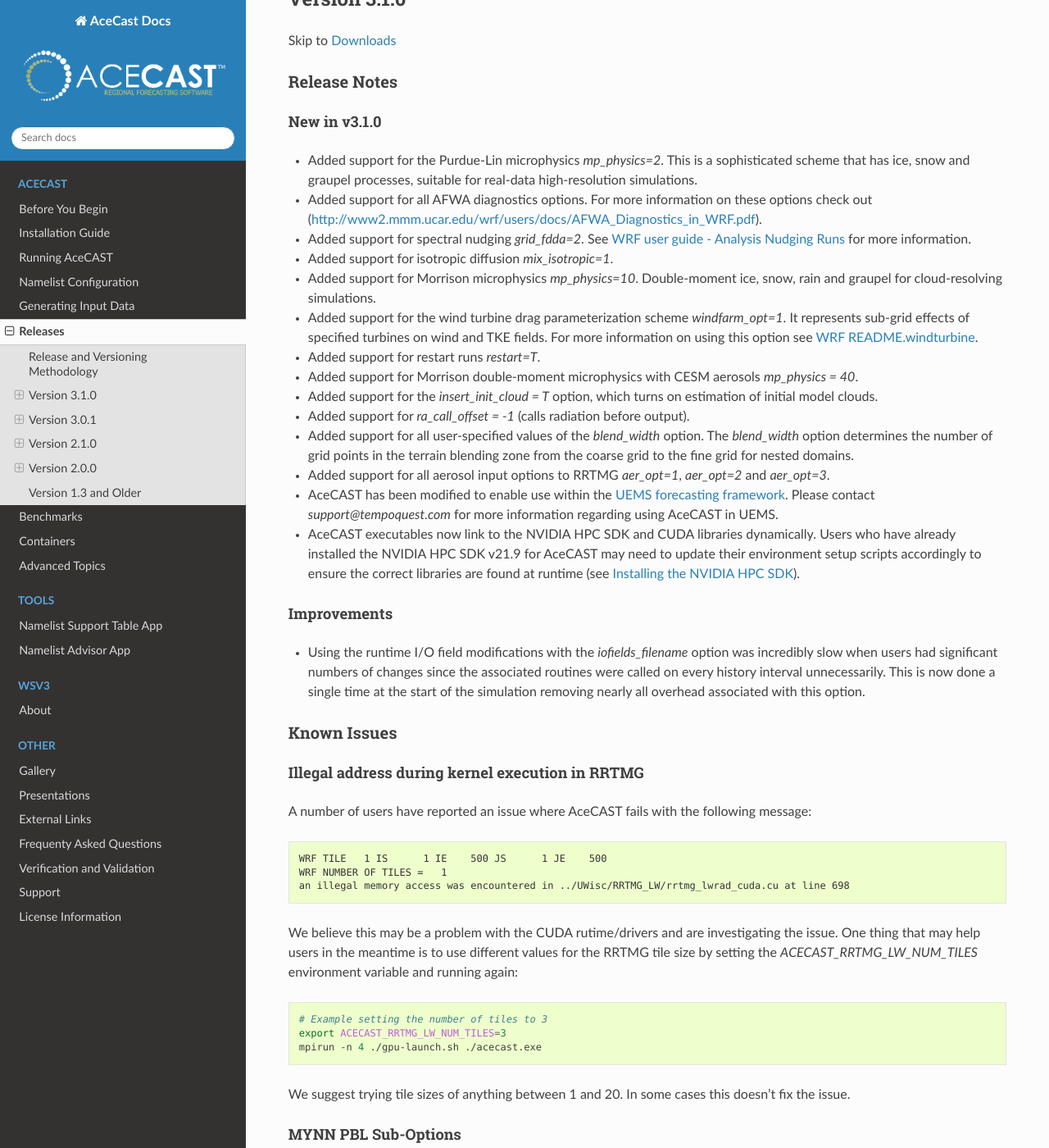
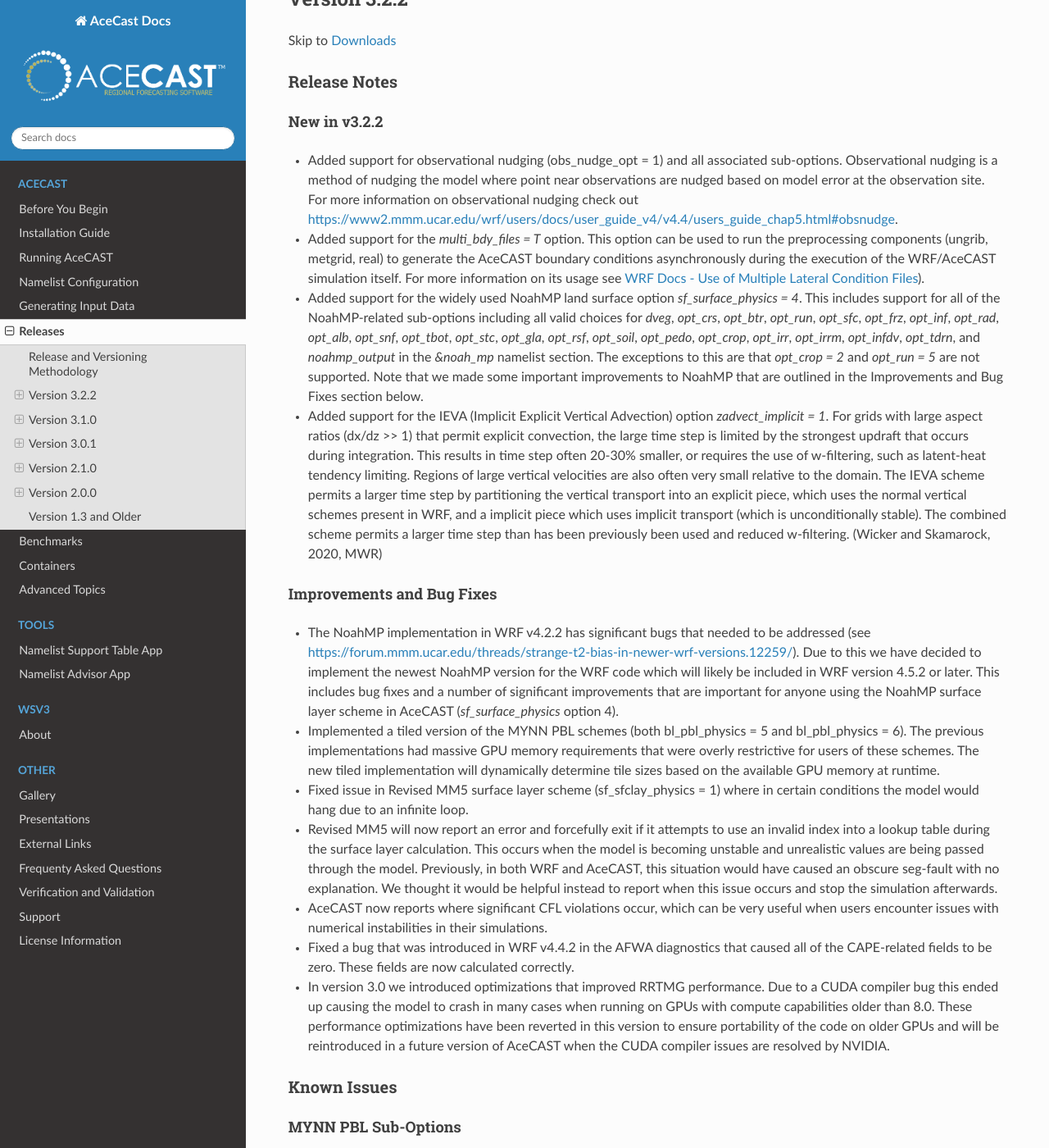
Before and after one commit to TempoQuestInc/AceCAST-Docs, a Sphinx documentation site: the page built from source/Releases.rst, in a window 1280 px wide and 1400 px high, scrolled down 695 px. Shown: the whole window at 82% size. Built offline with Sphinx 7.4.7 and the Read the Docs theme 2.0.0, drawn with Linux system fonts in a browser that asks for light colours; some of the changed text lies outside the part shown.

Commit message:
updates for v3.2.2

```diff
--- a/source/Releases.rst
+++ b/source/Releases.rst
@@ -38,6 +38,58 @@
 ..    working on AceCAST version **2.0.0**. You may notice some inconsistencies prior to this version.
 
 .. _latestlink:
+
+Version 3.2.2
+=============
+
+Skip to :ref:`v3_2_2_downloads_link`
+
+Release Notes
+-------------
+
+New in v3.2.2
+*************
+
+* Added support for observational nudging (obs_nudge_opt = 1) and all associated sub-options. Observational nudging is a method of nudging the model where point near observations are nudged based on model error at the observation site. For more information on observational nudging check out https://www2.mmm.ucar.edu/wrf/users/docs/user_guide_v4/v4.4/users_guide_chap5.html#obsnudge.
+* Added support for the *multi_bdy_files = T* option. This option can be used to run the preprocessing components (ungrib, metgrid, real) to generate the AceCAST boundary conditions asynchronously during the execution of the WRF/AceCAST simulation itself. For more information on its usage see `WRF Docs - Use of Multiple Lateral Condition Files <https://www2.mmm.ucar.edu/wrf/users/docs/user_guide_v4/v4.4/users_guide_chap5.html#LBC>`_).
+* Added support for the widely used NoahMP land surface option *sf_surface_physics = 4*. This includes support for all of the NoahMP-related sub-options including all valid choices for *dveg*, *opt_crs*, *opt_btr*, *opt_run*, *opt_sfc*, *opt_frz*, *opt_inf*, *opt_rad*, *opt_alb*, *opt_snf*, *opt_tbot*, *opt_stc*, *opt_gla*, *opt_rsf*, *opt_soil*, *opt_pedo*, *opt_crop*, *opt_irr*, *opt_irrm*, *opt_infdv*, *opt_tdrn*, and *noahmp_output* in the *&noah_mp* namelist section. The exceptions to this are that *opt_crop = 2* and *opt_run = 5* are not supported. Note that we made some important improvements to NoahMP that are outlined in the Improvements and Bug Fixes section below.
+* Added support for the IEVA (Implicit Explicit Vertical Advection) option *zadvect_implicit = 1*. For grids with large aspect ratios (dx/dz >> 1) that permit explicit convection, the large time step is limited by the strongest updraft that occurs during integration. This results in time step often 20-30% smaller, or requires the use of w-filtering, such as latent-heat tendency limiting. Regions of large vertical velocities are also often very small relative to the domain. The IEVA scheme permits a larger time step by partitioning the vertical transport into an explicit piece, which uses the normal vertical schemes present in WRF, and a implicit piece which uses implicit transport (which is unconditionally stable). The combined scheme permits a larger time step than has been previously been used and reduced w-filtering. (Wicker and Skamarock, 2020, MWR)
+
+Improvements and Bug Fixes
+**************************
+
+* The NoahMP implementation in WRF v4.2.2 has significant bugs that needed to be addressed (see https://forum.mmm.ucar.edu/threads/strange-t2-bias-in-newer-wrf-versions.12259/). Due to this we have decided to implement the newest NoahMP version for the WRF code which will likely be included in WRF version 4.5.2 or later. This includes bug fixes and a number of significant improvements that are important for anyone using the NoahMP surface layer scheme in AceCAST (*sf_surface_physics* option 4).
+* Implemented a tiled version of the MYNN PBL schemes (both bl_pbl_physics = 5 and bl_pbl_physics = 6). The previous implementations had massive GPU memory requirements that were overly restrictive for users of these schemes. The new tiled implementation will dynamically determine tile sizes based on the available GPU memory at runtime.
+* Fixed issue in Revised MM5 surface layer scheme (sf_sfclay_physics = 1) where in certain conditions the model would hang due to an infinite loop.
+* Revised MM5 will now report an error and forcefully exit if it attempts to use an invalid index into a lookup table during the surface layer calculation. This occurs when the model is becoming unstable and unrealistic values are being passed through the model. Previously, in both WRF and AceCAST, this situation would have caused an obscure seg-fault with no explanation. We thought it would be helpful instead to report when this issue occurs and stop the simulation afterwards.
+* AceCAST now reports where significant CFL violations occur, which can be very useful when users encounter issues with numerical instabilities in their simulations.
+* Fixed a bug that was introduced in WRF v4.4.2 in the AFWA diagnostics that caused all of the CAPE-related fields to be zero. These fields are now calculated correctly.
+* In version 3.0 we introduced optimizations that improved RRTMG performance. Due to a CUDA compiler bug this ended up causing the model to crash in many cases when running on GPUs with compute capabilities older than 8.0. These performance optimizations have been reverted in this version to ensure portability of the code on older GPUs and will be reintroduced in a future version of AceCAST when the CUDA compiler issues are resolved by NVIDIA.
+
+
+Known Issues
+------------
+
+MYNN PBL Sub-Options
+********************
+
+Both the *icloud_bl = 0* and *bl_mynn_cloudpdf = 0* options fail when using the MYNN PBL option
+(*bl_pbl_physics = 5*). If these options are critical for your simulations please contact us at
+support@tempoquest.com to ensure that we prioritize fixing this issue.
+
+.. _v3_2_2_downloads_link:
+
+Downloads
+---------
+
+* AceCAST version 3.2.2 for Linux x86-64: `AceCASTv3.2.2.tar.gz <https://tqi-public.s3.us-east-2.amazonaws.com/distros/acecast-v3.2.2%2Blinux.x86_64.haswell.tar.gz>`_
+
+.. important::
+   Check out the :ref:`installationguide` for further installation instructions.
+
+.. tip::
+   If you would like to download the package from the command line you can use the `wget` or `curl`
+   commands with the download link url from above.
 
 Version 3.1.0
 =============
```
